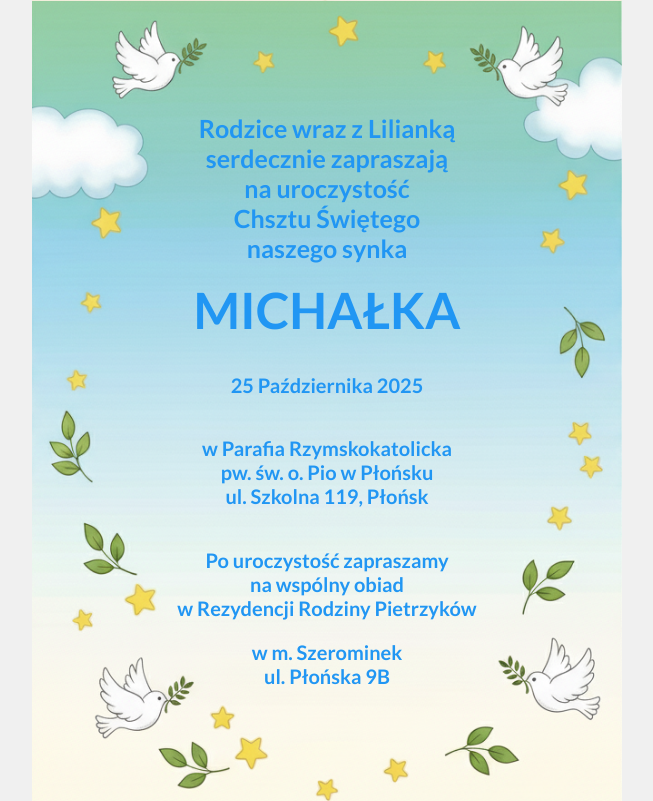
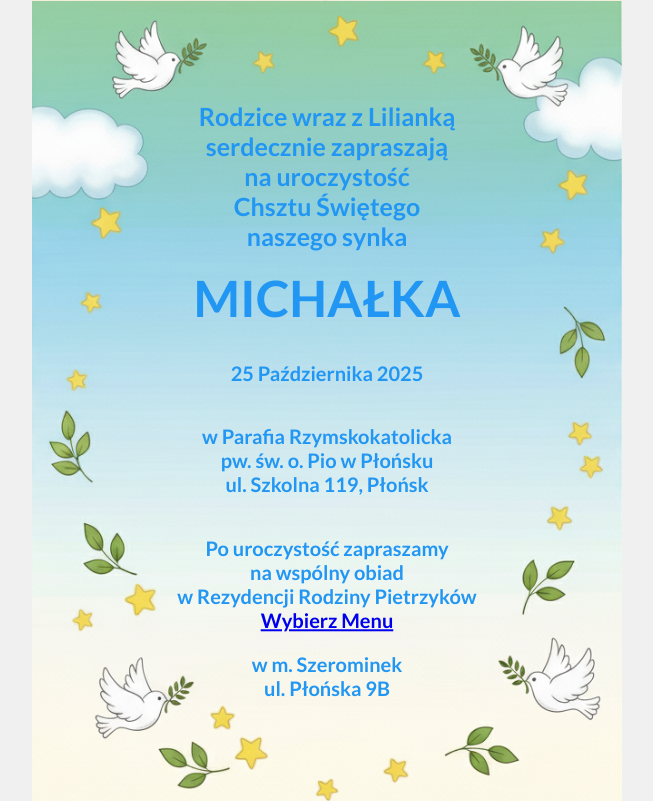
Before and after one commit to BartekPietrzyk/Zaproszenie, a plain HTML site: page index.html in a window 1280 px wide. Shown: the part 799-1600 px from the top of the page, without its empty margins (313-966 px from the left). Drawn offline with Linux system fonts and the light colour scheme.

Commit message:
dodany formularz

```diff
--- a/index.html
+++ b/index.html
@@ -71,6 +71,8 @@
                         <br/>
                         w Rezydencji Rodziny Pietrzyków
                         <br/>
+                        <a href="https://docs.google.com/forms/d/e/1FAIpQLSdwrO7SREqYfuUlePPNBLJsB8JfT_YaZyabGlwmoL-xgCdsmg/viewform?usp=dialog">Wybierz Menu</a>
+                        <br/>
 
                         <a class="rezident"
                         href="https://www.google.pl/maps/place/52%C2%B037'46.8%22N+20%C2%B020'22.1%22E/@52.629672,20.3388293,231m/data=!3m2!1e3!4b1!4m4!3m3!8m2!3d52.629672!4d20.339473!5m2!1e4!1e1?entry=ttu&g_ep=EgoyMDI1MDkxMC4wIKXMDSoASAFQAw%3D%3D">
```
